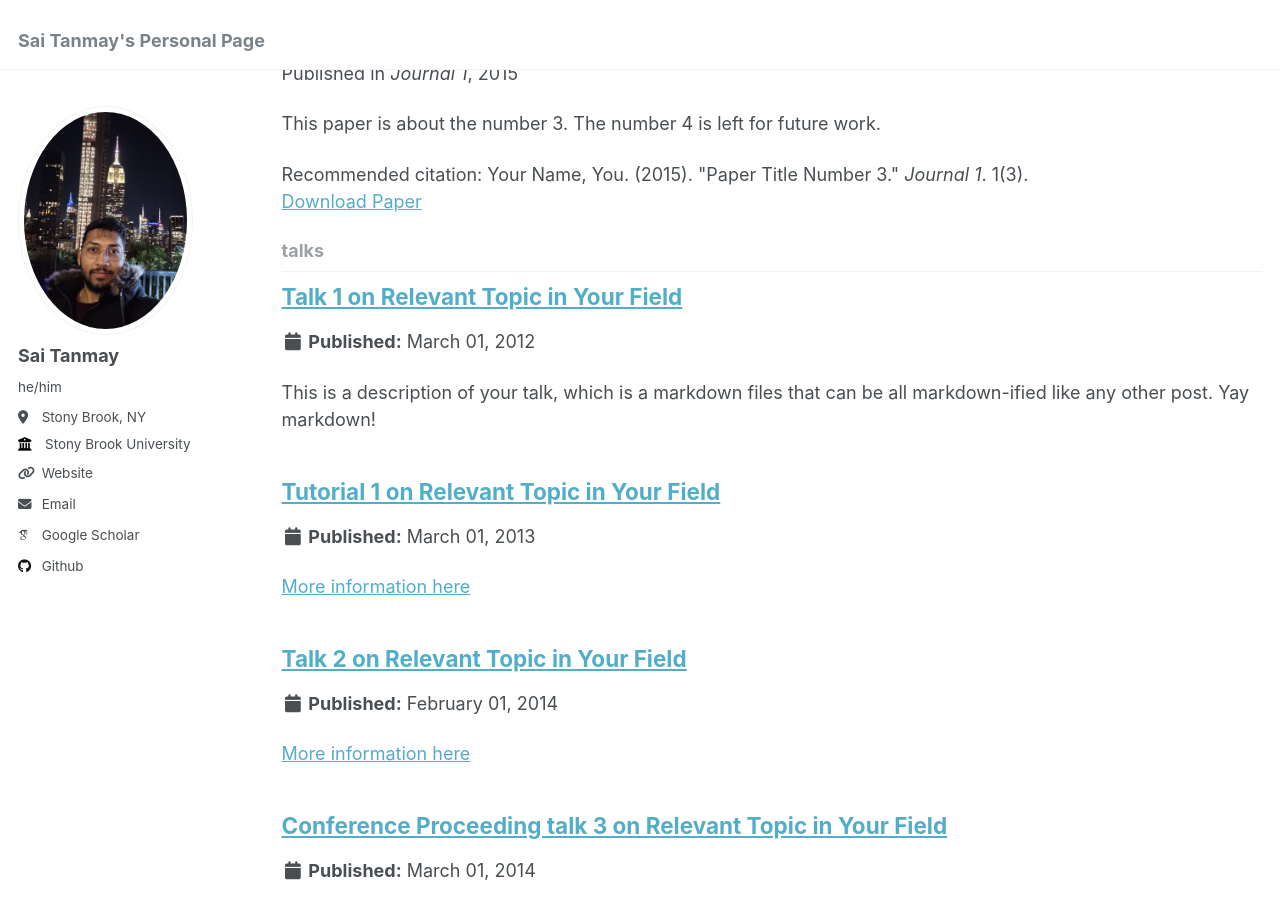
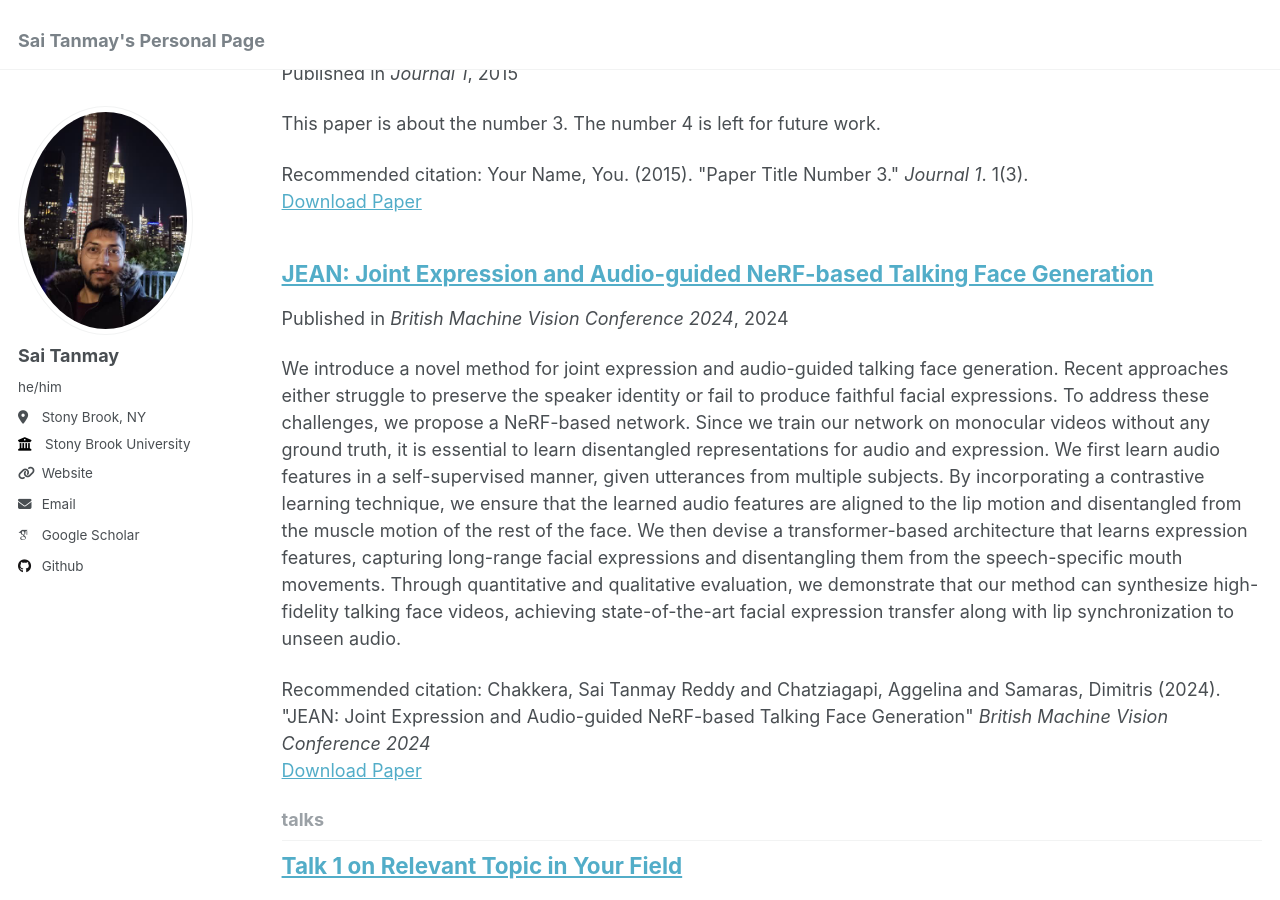
Before and after one commit to starc52/starc52.github.io, a Jekyll site: the page built from _pages/collection-archive.html, in a window 1280 px wide and 900 px high, scrolled down 1635 px. Built offline with Jekyll 4.4.1, drawn with Linux system fonts in a browser that asks for light colours; some web fonts are replaced.

Commit message:
added some more changes

```diff
--- a/_config.yml
+++ b/_config.yml
@@ -75,8 +75,8 @@ author:
 
 # Publication Category - The following the list of publication categories and their headings
 publication_category:
-#  books:
-#    title: 'Books'
+  books:
+    title: 'Books'
   manuscripts:
     title: 'Journal Articles'
   conferences:
--- /dev/null
+++ b/_publications/2024-07-19-JEAN.md
@@ -0,0 +1,16 @@
+---
+title: "JEAN: Joint Expression and Audio-guided NeRF-based Talking Face Generation"
+collection: publications
+permalink: /publications/2024-07-19-JEAN
+excerpt: 'We introduce a novel method for joint expression and audio-guided talking face generation. Recent approaches either struggle to preserve the speaker identity or fail to produce faithful facial expressions. To address these challenges, we propose a NeRF-based network. Since we train our network on monocular videos without any ground truth, it is essential to learn disentangled representations for audio and expression. We first learn audio features in a self-supervised manner, given utterances from multiple subjects. By incorporating a contrastive learning technique, we ensure that the learned audio features are aligned to the lip motion and disentangled from the muscle motion of the rest of the face. We then devise a transformer-based architecture that learns expression features, capturing long-range facial expressions and disentangling them from the speech-specific mouth movements. Through quantitative and qualitative evaluation, we demonstrate that our method can synthesize high-fidelity talking face videos, achieving state-of-the-art facial expression transfer along with lip synchronization to unseen audio.'
+date: 2024-07-19
+venue: 'British Machine Vision Conference 2024'
+paperurl: 'http://academicpages.github.io/files/paper1.pdf'
+citation: 'Chakkera, Sai Tanmay Reddy and Chatziagapi, Aggelina  and Samaras, Dimitris (2024). &quot;JEAN: Joint Expression and Audio-guided NeRF-based Talking Face Generation&quot; <i>British Machine Vision Conference 2024</i>'
+---
+
+<a href='http://academicpages.github.io/files/paper1.pdf'>Download paper here</a>
+
+We introduce a novel method for joint expression and audio-guided talking face generation. Recent approaches either struggle to preserve the speaker identity or fail to produce faithful facial expressions. To address these challenges, we propose a NeRF-based network. Since we train our network on monocular videos without any ground truth, it is essential to learn disentangled representations for audio and expression. We first learn audio features in a self-supervised manner, given utterances from multiple subjects. By incorporating a contrastive learning technique, we ensure that the learned audio features are aligned to the lip motion and disentangled from the muscle motion of the rest of the face. We then devise a transformer-based architecture that learns expression features, capturing long-range facial expressions and disentangling them from the speech-specific mouth movements. Through quantitative and qualitative evaluation, we demonstrate that our method can synthesize high-fidelity talking face videos, achieving state-of-the-art facial expression transfer along with lip synchronization to unseen audio.
+
+Recommended citation: Chakkera, Sai Tanmay Reddy and Chatziagapi, Aggelina  and Samaras, Dimitris (2024). "JEAN: Joint Expression and Audio-guided NeRF-based Talking Face Generation" <i>British Machine Vision Conference 2024</i>
--- a/markdown_generator/publications.py
+++ b/markdown_generator/publications.py
@@ -74,7 +74,7 @@ for row, item in publications.iterrows():
 
     md += """collection: publications"""
 
-    md += """\npermalink: /publication/""" + html_filename
+    md += """\npermalink: /publications/""" + html_filename
 
     if len(str(item.excerpt)) > 5:
         md += "\nexcerpt: '" + html_escape(item.excerpt) + "'"
```
Also changed, not shown: _publications/2010-10-01-paper-title-number-2.md (+1 -1 lines), _publications/2015-10-01-paper-title-number-3.md (+1 -1 lines), markdown_generator/publications.tsv (+1 -1 lines), 1 other file.
